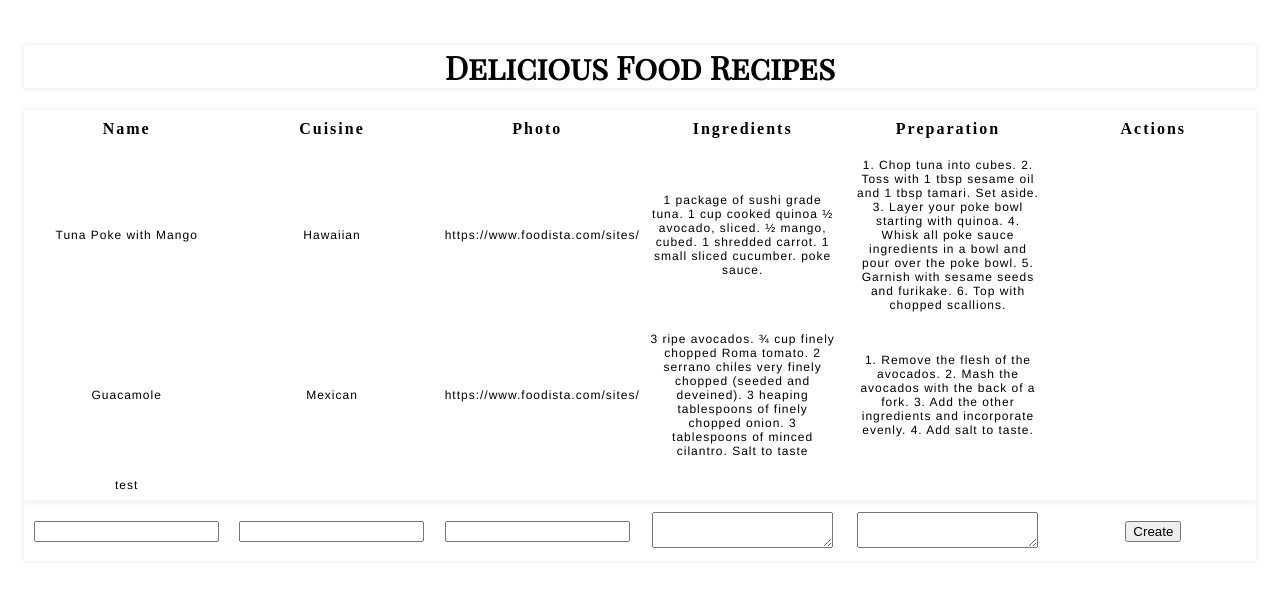
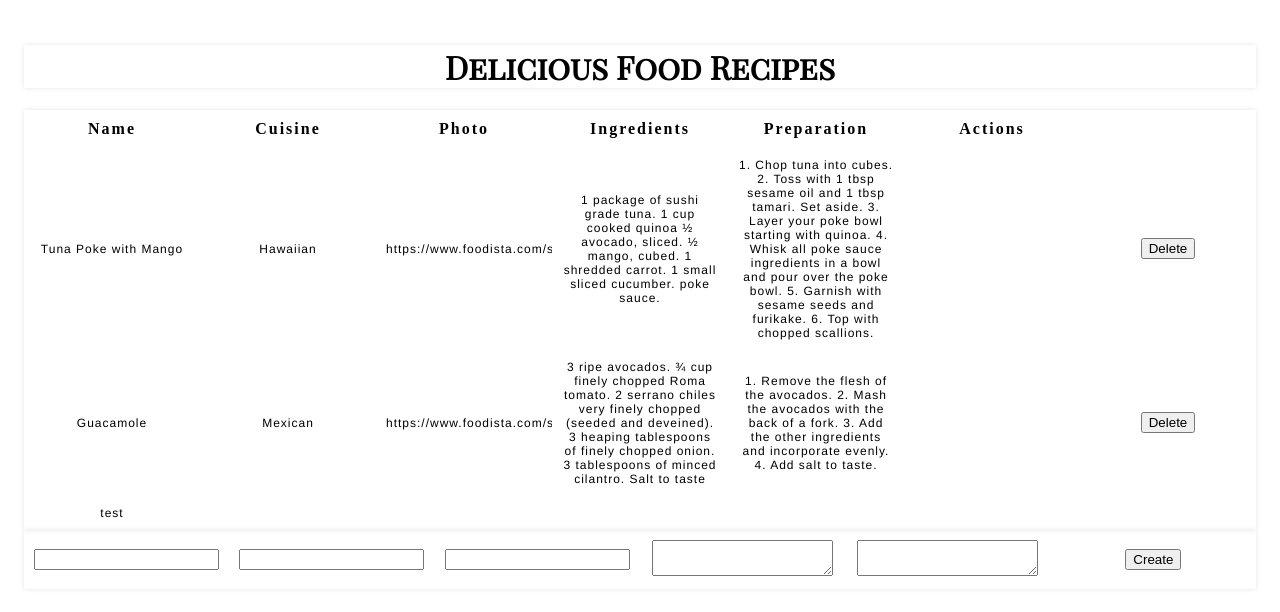
Before and after one commit to mlove161/recipe-proj, a React (Create React App) app: page / in a window 1280 px wide. Shown: the top 612 px of the page. Built offline with nearby package versions, Linux system fonts and the light colour scheme.

Commit message:
delete list item

```diff
--- a/src/App.js
+++ b/src/App.js
@@ -15,6 +15,10 @@ function App() {
 
   }
   console.log("recipes ", recipes);
+
+  const deleteRecipe = (indexToDelete) => {
+    setRecipes((currentRecipes) => currentRecipes.filter((recipe, index) => index != indexToDelete))
+  }
   // TODO: Add the ability for the <RecipeList /> component to list and delete an existing recipe.
   // TODO: Add the ability for the <RecipeCreate /> component to create new recipes.
 
@@ -23,7 +27,7 @@ function App() {
   return (
     <div className="App">
       <header><h1>Delicious Food Recipes</h1></header>
-      <RecipeList recipeList={recipes}/>
+      <RecipeList recipeList={recipes} deleteRecipe={deleteRecipe}/>
       <RecipeCreate createRecipe={createRecipe}/>
     </div>
   );
--- a/src/RecipeList.js
+++ b/src/RecipeList.js
@@ -1,6 +1,6 @@
 import React from "react";
 
-function RecipeList({recipeList, createRecipe}) {
+function RecipeList({recipeList, deleteRecipe}) {
 
   // TODO: Display the list of recipes using the structure of table that is provided.
   // TODO: Create at least one additional component that is used by this component.
@@ -29,6 +29,9 @@ function RecipeList({recipeList, createRecipe}) {
               <td>{ingredients}</td>
               <td>{preparation}</td>
               <td>{actions}</td>
+              <td>
+                <button type="submit" onClick={() =>deleteRecipe(index)}>Delete</button>
+              </td>
             </tr>
           ))}
          <tr>
```
